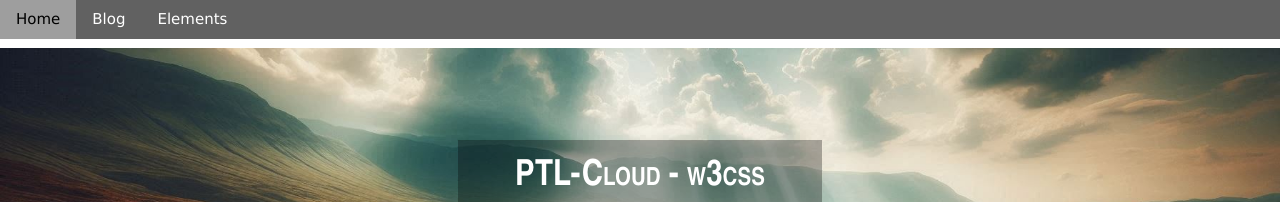
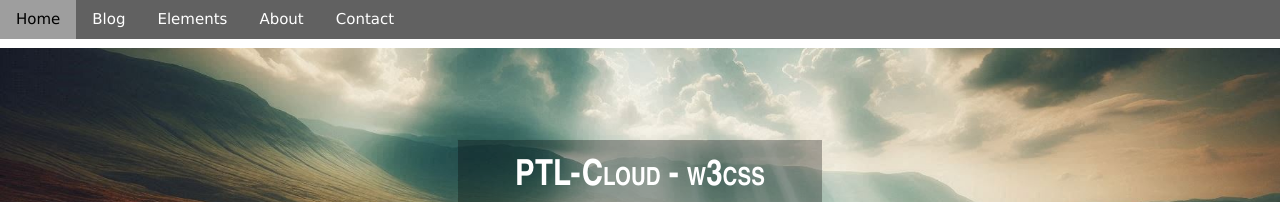
Before and after one commit to ptl-cloud/ptl-cloud.github.io, a Jekyll site: the page built from website/pages/home.md, in a window 1280 px wide. Shown: the top 202 px of the page. Built offline with Jekyll 4.4.1, drawn with Linux system fonts in a browser that asks for light colours.

Commit message:
Small fixes

```diff
--- a/website/_data/nav-menu.yml
+++ b/website/_data/nav-menu.yml
@@ -10,3 +10,9 @@
       url: /elements/ptl-hero-banner/
     - text: Square Image
       url: /elements/ptl-square-image/
+
+- text: About
+  url: /about/
+
+- text: Contact
+  url: /contact/
```
Also changed, not shown: website/assets/images/PathwayLogoWithText_1000px.png (added), 1 other file.
